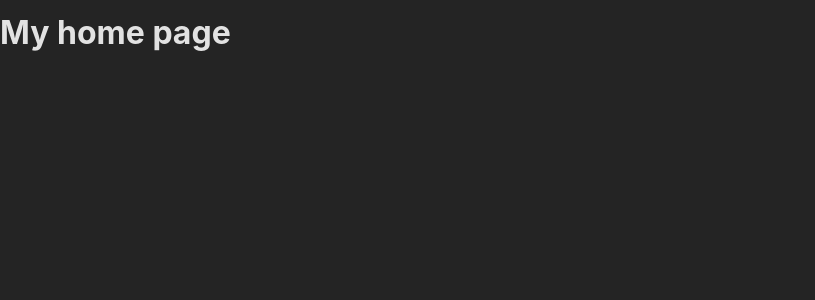
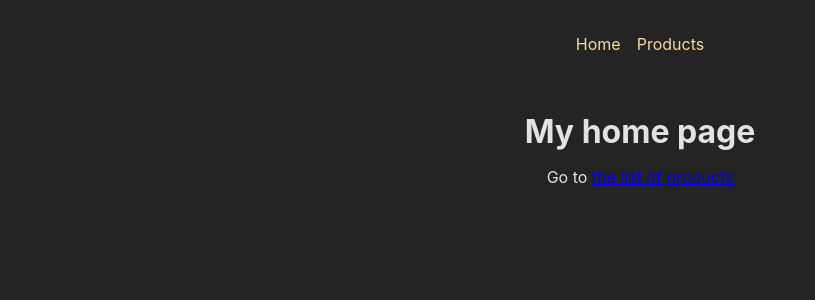
Before and after one commit to sofiabern/routing-basics, a React (Create React App) app: page / in a window 1280 px wide. Shown: the top 300 px of the page, without its empty margins (0-815 px from the left). Built offline with nearby package versions, Linux system fonts and the light colour scheme.

Commit message:
RootLayout and Outlet

```diff
--- a/src/App.js
+++ b/src/App.js
@@ -1,20 +1,18 @@
-import {
-  createBrowserRouter,
-  RouterProvider,
-  createRoutesFromElements,
-  Route,
-} from "react-router-dom";
+import { createBrowserRouter, RouterProvider } from "react-router-dom";
+import RootLayout from "./pages/Root";
 import HomePage from "./pages/HomePage";
 import ProductsPage from "./pages/ProductsPage";
 
-const routeDefinitions = createRoutesFromElements(
-  <>
-    <Route path="/" element={<HomePage />} />
-    <Route path="/products" element={<ProductsPage />} />
-  </>
-);
-
-const router = createBrowserRouter(routeDefinitions);
+const router = createBrowserRouter([
+  {
+    path: "/",
+    element: <RootLayout />,
+    children: [
+      { path: "/", element: <HomePage /> },
+      { path: "/products", element: <ProductsPage /> },
+    ],
+  },
+]);
 
 function App() {
   return <RouterProvider router={router} />;
--- /dev/null
+++ b/src/components/MainNavigation.js
@@ -0,0 +1,18 @@
+import { Link } from "react-router-dom";
+import s  from './MainNavigation.module.css'
+const MainNavigation = () => {
+    return <header className={s.header}>
+        <nav>
+            <ul className={s.list}>
+                <li>
+                    <Link to='/'>Home</Link>
+                </li>
+                <li>
+                    <Link to='/products'>Products</Link>
+                </li>
+            </ul>
+        </nav>
+    </header>
+}
+
+export default MainNavigation
--- /dev/null
+++ b/src/components/MainNavigation.module.css
@@ -0,0 +1,23 @@
+.header {
+    max-width: 60rem;
+    margin: auto;
+    padding: 2rem;
+    display: flex;
+    justify-content: center;
+  }
+
+  .list {
+    display: flex;
+    gap: 1rem;
+  }
+
+  .list a {
+    text-decoration: none;
+    color: var(--color-primary-400);
+  }
+
+  .list a:hover,
+  .list a.active {
+    color: var(--color-primary-800);
+    text-decoration: underline;
+  }
--- a/src/pages/HomePage.js
+++ b/src/pages/HomePage.js
@@ -1,5 +1,14 @@
-const HomePage = ()  => {
-return <h1>My home page</h1>
-}
+import { Link } from "react-router-dom";
 
-export default HomePage
+const HomePage = () => {
+  return (
+    <>
+      <h1>My home page</h1>
+      <p>
+        Go to <Link to="/products">the list of products</Link>
+      </p>
+    </>
+  );
+};
+
+export default HomePage;
--- /dev/null
+++ b/src/pages/Root.js
@@ -0,0 +1,14 @@
+import { Outlet } from "react-router-dom";
+import MainNavigation from "../components/MainNavigation";
+import s from './Root.module.css'
+const RootLayout = () => {
+return <>
+<MainNavigation/>
+<main className={s.content}>
+<Outlet/>
+
+</main>
+</>
+}
+
+export default RootLayout;
--- /dev/null
+++ b/src/pages/Root.module.css
@@ -0,0 +1,4 @@
+.content{
+    margin: 2rem auto;
+    text-align: center;
+}
```
